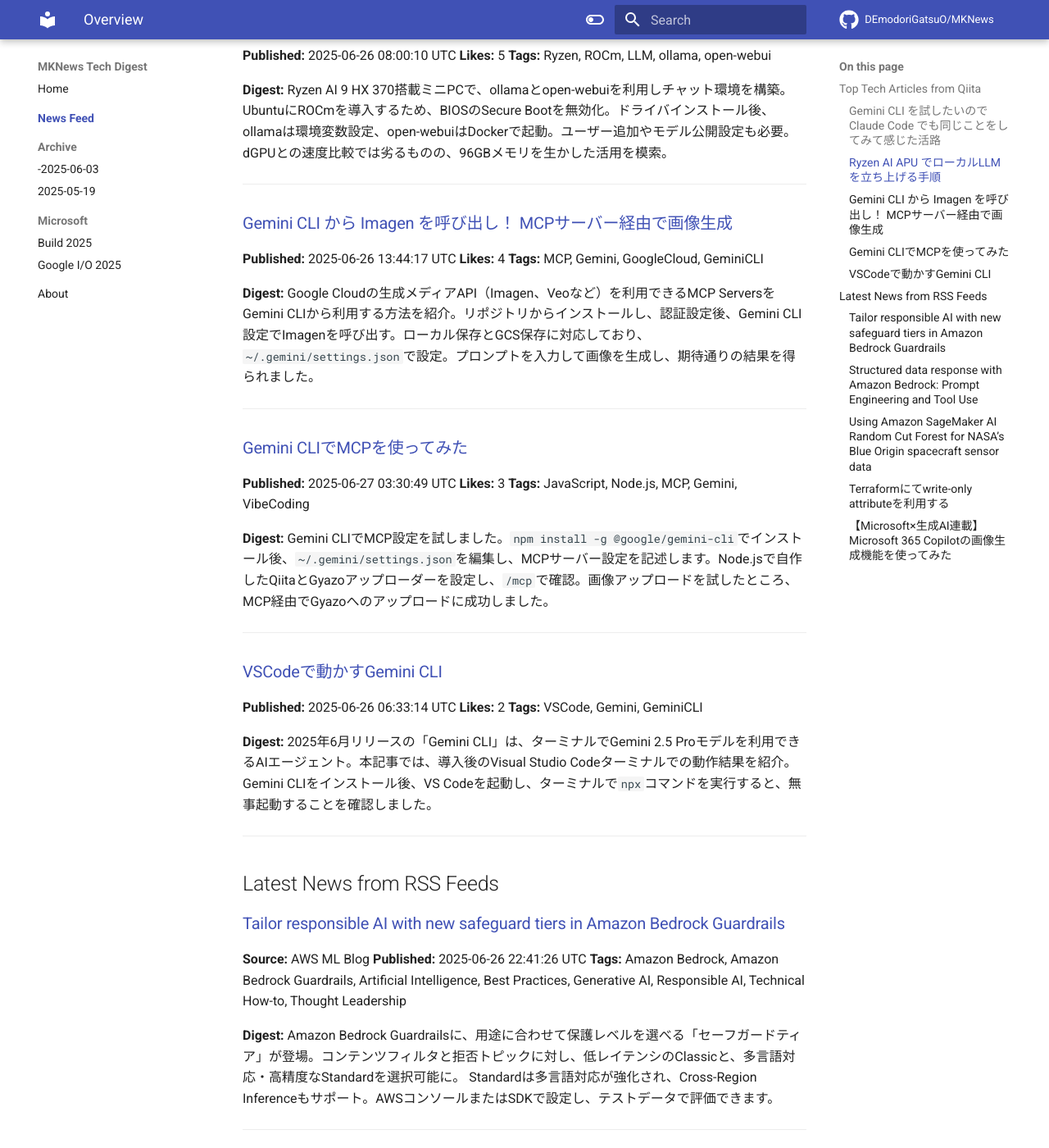
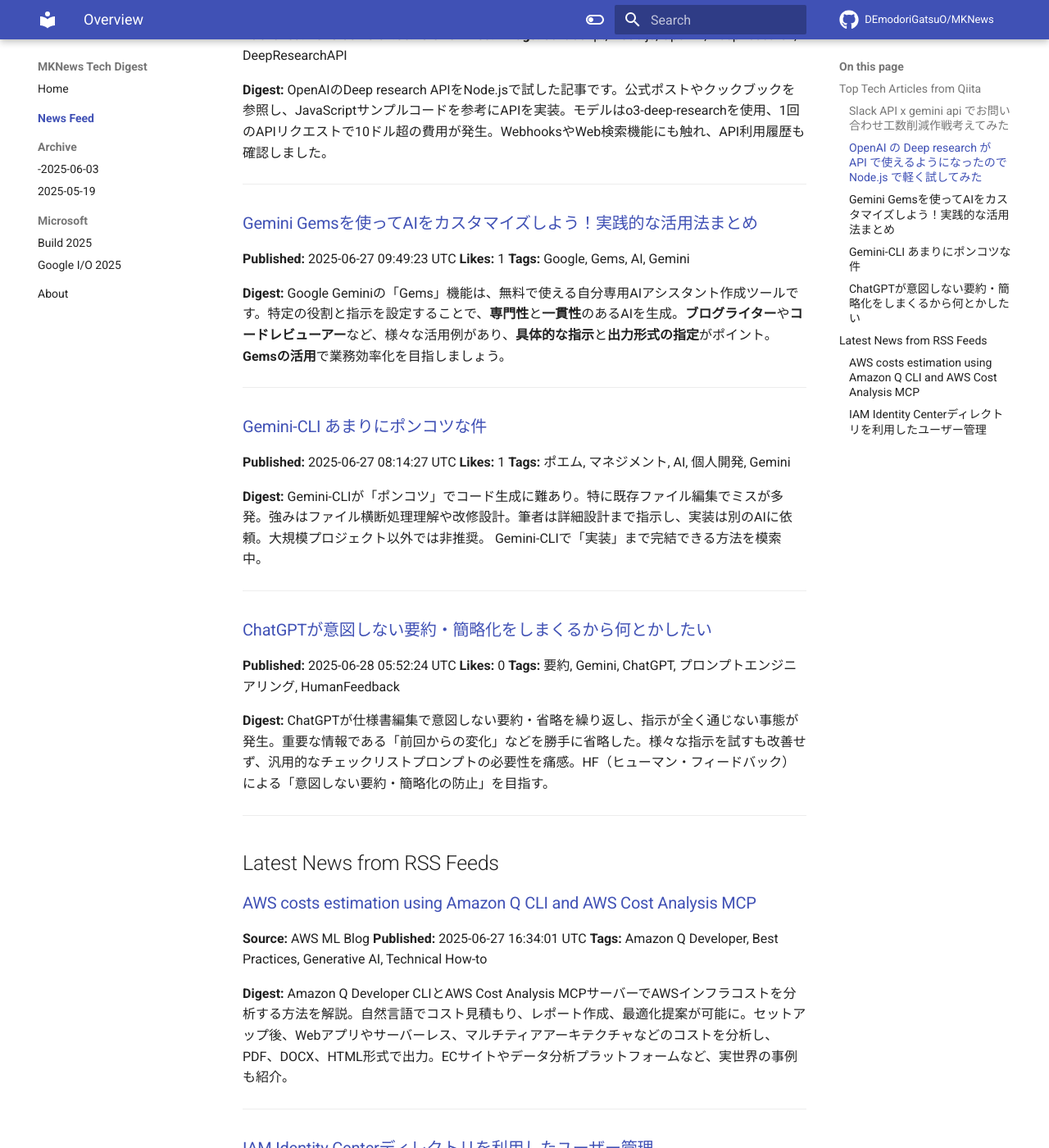
Before and after one commit to DEmodoriGatsuO/MKNews, an MkDocs documentation site: the page built from docs/news/index.md, in a window 1280 px wide and 1400 px high, scrolled down 525 px. Shown: the whole window at 82% size. Built offline with MkDocs 1.6.1 and Material for MkDocs 9.7.7, drawn with Linux system fonts in a browser that asks for light colours; comment, search, counter and statistics services are not loaded; some of the changed text lies outside the part shown.

Commit message:
Automated AI Tech Digest - 2025-06-28

```diff
--- a/docs/news/index.md
+++ b/docs/news/index.md
@@ -1,108 +1,78 @@
-# AI Tech Trends Digest (2025-06-27)
+# AI Tech Trends Digest (2025-06-28)
 
 
 ## Top Tech Articles from Qiita
 
 
-### [Gemini CLI を試したいので Claude Code でも同じことをしてみて感じた活路](https://qiita.com/hokutohagi/items/4eae63a48e74966aeebd)
-**Published:** 2025-06-26 15:25:02 UTC
-**Likes:** 9
-**Tags:** Gemini, Claude
+### [Slack API x gemini api でお問い合わせ工数削減作戦考えてみた](https://qiita.com/k_yamaki/items/4d1344985bd11b88627c)
+**Published:** 2025-06-27 23:11:28 UTC
+**Likes:** 2
+**Tags:** GAS, Slack, slack-api, Gemini, 工数削減
 
 **Digest:**
-GoogleのGemini CLIとClaude Codeを、Remixプロジェクトの技術調査で比較検証。GeminiはREADME読み込みやnpmコマンド実行で技術スタックを分析、改善点を提案。Claudeは、セキュリティ脆弱性やテスト体制など多角的な調査で詳細な改善計画を提示。両者の特性を活かし、Geminiをオーケストレータ、Claudeを遊撃手として共存させ、開発効率向上を図る可能性を考察しています。
+Govtech開発部の八巻氏が、Slackのお問い合わせを自動要約し、NotebookLMでナレッジ化する手順を公開。Slack APIとGemini API、GASを連携し、スレッド内容を要約してNotebookLMに学習させる。新卒時代の課題解決を目指し、問い合わせ対応の効率化と、エンジニア・営業間の工数削減に期待。
 
 ---
 
-### [Ryzen AI APU でローカルLLMを立ち上げる手順](https://qiita.com/y-mrkm/items/07a8e770decba227e0cc)
-**Published:** 2025-06-26 08:00:10 UTC
-**Likes:** 5
-**Tags:** Ryzen, ROCm, LLM, ollama, open-webui
+### [OpenAI の Deep research が API で使えるようになったので Node.js で軽く試してみた](https://qiita.com/youtoy/items/08ea6874ae49bbb66d87)
+**Published:** 2025-06-28 02:05:28 UTC
+**Likes:** 1
+**Tags:** JavaScript, Node.js, OpenAI, DeepResearch, DeepResearchAPI
 
 **Digest:**
-Ryzen AI 9 HX 370搭載ミニPCで、ollamaとopen-webuiを利用しチャット環境を構築。UbuntuにROCmを導入するため、BIOSのSecure Bootを無効化。ドライバインストール後、ollamaは環境変数設定、open-webuiはDockerで起動。ユーザー追加やモデル公開設定も必要。dGPUとの速度比較では劣るものの、96GBメモリを生かした活用を模索。
+OpenAIのDeep research APIをNode.jsで試した記事です。公式ポストやクックブックを参照し、JavaScriptサンプルコードを参考にAPIを実装。モデルはo3-deep-researchを使用、1回のAPIリクエストで10ドル超の費用が発生。WebhooksやWeb検索機能にも触れ、API利用履歴も確認しました。
 
 ---
 
-### [Gemini CLI から Imagen を呼び出し！ MCPサーバー経由で画像生成](https://qiita.com/te_yama/items/db572cad90a3ae221847)
-**Published:** 2025-06-26 13:44:17 UTC
-**Likes:** 4
-**Tags:** MCP, Gemini, GoogleCloud, GeminiCLI
+### [Gemini Gemsを使ってAIをカスタマイズしよう！実践的な活用法まとめ](https://qiita.com/YuukiYoshida/items/e5c9136f0da7c71a71ce)
+**Published:** 2025-06-27 09:49:23 UTC
+**Likes:** 1
+**Tags:** Google, Gems, AI, Gemini
 
 **Digest:**
-Google Cloudの生成メディアAPI（Imagen、Veoなど）を利用できるMCP ServersをGemini CLIから利用する方法を紹介。リポジトリからインストールし、認証設定後、Gemini CLI設定でImagenを呼び出す。ローカル保存とGCS保存に対応しており、`~/.gemini/settings.json`で設定。プロンプトを入力して画像を生成し、期待通りの結果を得られました。
+Google Geminiの「Gems」機能は、無料で使える自分専用AIアシスタント作成ツールです。特定の役割と指示を設定することで、**専門性**と**一貫性**のあるAIを生成。**ブログライター**や**コードレビューアー**など、様々な活用例があり、**具体的な指示**と**出力形式の指定**がポイント。**Gemsの活用**で業務効率化を目指しましょう。
 
 ---
 
-### [Gemini CLIでMCPを使ってみた](https://qiita.com/n0bisuke/items/8686a74d8edcb5d29265)
-**Published:** 2025-06-27 03:30:49 UTC
-**Likes:** 3
-**Tags:** JavaScript, Node.js, MCP, Gemini, VibeCoding
+### [Gemini-CLI あまりにポンコツな件](https://qiita.com/minorun0403/items/20efd5ff608d1f10795e)
+**Published:** 2025-06-27 08:14:27 UTC
+**Likes:** 1
+**Tags:** ポエム, マネジメント, AI, 個人開発, Gemini
 
 **Digest:**
-Gemini CLIでMCP設定を試しました。`npm install -g @google/gemini-cli`でインストール後、`~/.gemini/settings.json`を編集し、MCPサーバー設定を記述します。Node.jsで自作したQiitaとGyazoアップローダーを設定し、`/mcp`で確認。画像アップロードを試したところ、MCP経由でGyazoへのアップロードに成功しました。
+Gemini-CLIが「ポンコツ」でコード生成に難あり。特に既存ファイル編集でミスが多発。強みはファイル横断処理理解や改修設計。筆者は詳細設計まで指示し、実装は別のAIに依頼。大規模プロジェクト以外では非推奨。 Gemini-CLIで「実装」まで完結できる方法を模索中。
 
 ---
 
-### [VSCodeで動かすGemini CLI](https://qiita.com/yukima77/items/1631d7cf21c2a6eadbc3)
-**Published:** 2025-06-26 06:33:14 UTC
-**Likes:** 2
-**Tags:** VSCode, Gemini, GeminiCLI
+### [ChatGPTが意図しない要約・簡略化をしまくるから何とかしたい](https://qiita.com/uriri_hogepiyo/items/10a61925383b09977f3e)
+**Published:** 2025-06-28 05:52:24 UTC
+**Likes:** 0
+**Tags:** 要約, Gemini, ChatGPT, プロンプトエンジニアリング, HumanFeedback
 
 **Digest:**
-2025年6月リリースの「Gemini CLI」は、ターミナルでGemini 2.5 Proモデルを利用できるAIエージェント。本記事では、導入後のVisual Studio Codeターミナルでの動作結果を紹介。Gemini CLIをインストール後、VS Codeを起動し、ターミナルで`npx`コマンドを実行すると、無事起動することを確認しました。
+ChatGPTが仕様書編集で意図しない要約・省略を繰り返し、指示が全く通じない事態が発生。重要な情報である「前回からの変化」などを勝手に省略した。様々な指示を試すも改善せず、汎用的なチェックリストプロンプトの必要性を痛感。HF（ヒューマン・フィードバック）による「意図しない要約・簡略化の防止」を目指す。
 
 ---
 
 ## Latest News from RSS Feeds
 
 
-### [Tailor responsible AI with new safeguard tiers in Amazon Bedrock Guardrails](https://aws.amazon.com/blogs/machine-learning/tailor-responsible-ai-with-new-safeguard-tiers-in-amazon-bedrock-guardrails/)
+### [AWS costs estimation using Amazon Q CLI and AWS Cost Analysis MCP](https://aws.amazon.com/blogs/machine-learning/aws-costs-estimation-using-amazon-q-cli-and-aws-cost-analysis-mcp/)
 **Source:** AWS ML Blog
-**Published:** 2025-06-26 22:41:26 UTC
-**Tags:** Amazon Bedrock, Amazon Bedrock Guardrails, Artificial Intelligence, Best Practices, Generative AI, Responsible AI, Technical How-to, Thought Leadership
+**Published:** 2025-06-27 16:34:01 UTC
+**Tags:** Amazon Q Developer, Best Practices, Generative AI, Technical How-to
 
 **Digest:**
-Amazon Bedrock Guardrailsに、用途に合わせて保護レベルを選べる「セーフガードティア」が登場。コンテンツフィルタと拒否トピックに対し、低レイテンシのClassicと、多言語対応・高精度なStandardを選択可能に。 Standardは多言語対応が強化され、Cross-Region Inferenceもサポート。AWSコンソールまたはSDKで設定し、テストデータで評価できます。
+Amazon Q Developer CLIとAWS Cost Analysis MCPサーバーでAWSインフラコストを分析する方法を解説。自然言語でコスト見積もり、レポート作成、最適化提案が可能に。セットアップ後、Webアプリやサーバーレス、マルチティアアーキテクチャなどのコストを分析し、PDF、DOCX、HTML形式で出力。ECサイトやデータ分析プラットフォームなど、実世界の事例も紹介。
 
 ---
 
-### [Structured data response with Amazon Bedrock: Prompt Engineering and Tool Use](https://aws.amazon.com/blogs/machine-learning/structured-data-response-with-amazon-bedrock-prompt-engineering-and-tool-use/)
-**Source:** AWS ML Blog
-**Published:** 2025-06-26 15:46:20 UTC
-**Tags:** Amazon Bedrock, Best Practices, Generative AI, Intermediate (200), Technical How-to
+### [IAM Identity Centerディレクトリを利用したユーザー管理](https://blog.jbs.co.jp/entry/2025/06/27/154311)
+**Source:** JBS Blog
+**Published:** 2025-06-27 06:43:11 UTC
+**Tags:** AWS, AWS IAM Identity Center, AWS Identity and Access Management
 
 **Digest:**
-Amazon Bedrockで構造化された応答を生成する2つの方法を紹介。1つは、プロンプトエンジニアリングで、明確なプロンプトでLLMのJSON出力を制御。もう1つは、Tool Useで、JSONスキーマをツール定義に統合し、API連携を容易にする。Claudeモデルのテストでは、Tool Useが優勢。構造化データは、APIやデータ活用に重要で、Bedrockで活用可能。
+AWSの「IAM Identity Center」は、マルチアカウント環境でユーザーとアクセス権限を一元管理するサービスです。本記事では、有効化後のデフォルト設定であるAWS単体「IAM Identity Centerディレクトリ」を使ったユーザー管理方法に焦点を当てて解説します。
 
 ---
-
-### [Using Amazon SageMaker AI Random Cut Forest for NASA’s Blue Origin spacecraft sensor data](https://aws.amazon.com/blogs/machine-learning/using-amazon-sagemaker-ai-random-cut-forest-for-nasas-blue-origin-spacecraft-sensor-data/)
-**Source:** AWS ML Blog
-**Published:** 2025-06-26 15:41:46 UTC
-**Tags:** Aerospace & Satellite, Amazon SageMaker, Amazon SageMaker AI, Amazon Simple Storage Service (S3), Amazon VPC, Artificial Intelligence, Intermediate (200), Python, Technical How-to
-
-**Digest:**
-AWS SageMaker AI を利用し、NASAとBlue Originの月面着陸データから、宇宙機の異常を検出する手法を紹介。Random Cut Forest アルゴリズム（RCF）を用いて、位置、速度、姿勢データの異常を解析。データの前処理、RCFモデルの学習、バッチ処理による大規模データ対応、可視化、S3への保存を行い、宇宙ミッションの安全性向上に貢献します。
-
----
-
-### [Terraformにてwrite-only attributeを利用する](https://blog.jbs.co.jp/entry/2025/06/27/132841)
-**Source:** JBS Blog
-**Published:** 2025-06-27 04:28:41 UTC
-**Tags:** Azure, Terraform
-
-**Digest:**
-Terraform v1.11.0で導入された「write-only attributes」機能を解説。秘匿性の高い属性値をTerraformステートファイルに保存しないようにできる新機能です。従来のステートファイル確認と、write-only属性適用後のステート比較を通して、その違いとメリットを検証します。
-
----
-
-### [【Microsoft×生成AI連載】Microsoft 365 Copilotの画像生成機能を使ってみた](https://blog.jbs.co.jp/entry/2025/06/27/090232)
-**Source:** JBS Blog
-**Published:** 2025-06-27 00:02:32 UTC
-**Tags:** Microsoft×生成AI連載, 生成AI, M365, Microsoft 365 Copilot, Microsoft Copilot
-
-**Digest:**
-マイクロソフトの生成AI連載記事、今回はMicrosoft 365 Copilotの画像生成機能に焦点を当てています。ブランドキット作成やロゴ・色・フォントの追加、画像の生成、ポスターやバナー作成について解説。利用シーン、メリット、注意点も紹介しており、Copilot Chatによる要約も掲載。過去連載記事へのリンクもあります。
-
----
```
